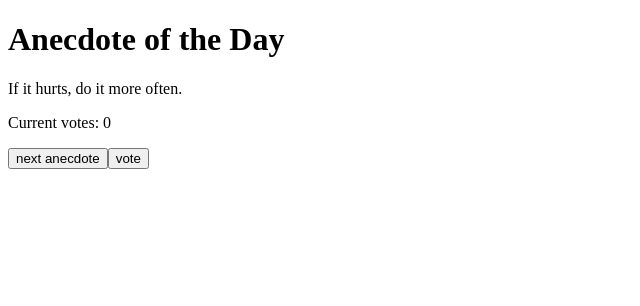
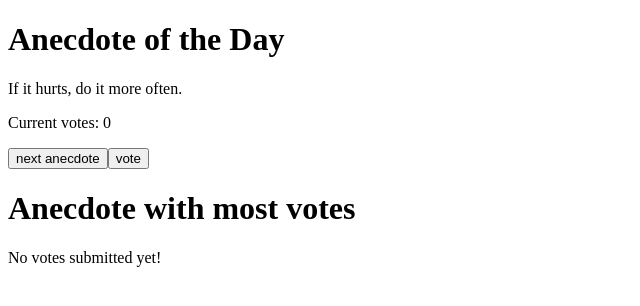
Before and after one commit to LawlessCoder/fullstackopen-homework, a React (Vite) app in the folder part1/anecdotes/: page / in a window 1280 px wide. Shown: the top 306 px of the page, without its empty margins (0-640 px from the left). Built offline with nearby package versions, Linux system fonts and the light colour scheme.

Commit message:
1.12: add display of anecdotes with the most votes

```diff
--- a/part1/anecdotes/src/App.jsx
+++ b/part1/anecdotes/src/App.jsx
@@ -25,6 +25,54 @@ const VoteButton = ({currentVotes, setVotes, currentAnecdote}) => {
   )
 }
 
+const DisplayMaxAnecdotes = ({votes, anecdotes}) => {
+  function indexOfMax(arr) {
+    if (arr.length === 0) {
+      return -1;
+    }
+
+    var max = arr[0];
+    var maxIndices = [0];
+    var currentMaxIndex = 0;
+
+    for (var i = 1; i < arr.length; i++) {
+      if (arr[i] > max) {
+        maxIndices = [i];
+        currentMaxIndex = 0;
+        max = arr[i];
+      } else if (arr[i] === max) {
+        currentMaxIndex += 1;
+        maxIndices.push(i);
+      }
+    }
+    if (max === 0) {
+      maxIndices = [-1];
+    }
+
+    return maxIndices;
+  }
+
+  const determineMaxAnecdote = () => {
+    const maxIndices = indexOfMax(votes);
+    let message = "";
+    if (maxIndices[0] === -1) {
+      message = "No votes submitted yet!";
+    } else if (maxIndices.length > 1) {
+      message = "The anecdotes with the maximum length are: ";
+      for (let i = 0; i < maxIndices.length; i++) {
+        message += '"' + anecdotes[i] + '", '
+      }
+    } else {
+      message = 'The anecdote with the maximum length is "' + anecdotes[0] + '"';
+    }
+    return message;
+  }
+
+  return (
+    <p>{determineMaxAnecdote()}</p>
+  )
+}
+
 
 const App = () => {
   const anecdotes = [
@@ -42,6 +90,7 @@ const App = () => {
 
   const [selected, setSelected] = useState(0);
   const [votes, setVotes] = useState(initialVotes);
+  const [maxVotes, setMax] = useState([-1]);
 
   return (
     <div>
@@ -50,6 +99,8 @@ const App = () => {
       <p>Current votes: {votes[selected]}</p>
       <SelectButton selected={selected} setSelected={setSelected} length={anecdotes.length}/>
       <VoteButton currentVotes={votes} setVotes={setVotes} currentAnecdote={selected} />
+      <h1>Anecdote with most votes</h1>
+      <DisplayMaxAnecdotes votes={votes} anecdotes={anecdotes}/>
     </div>
   )
 }
```
